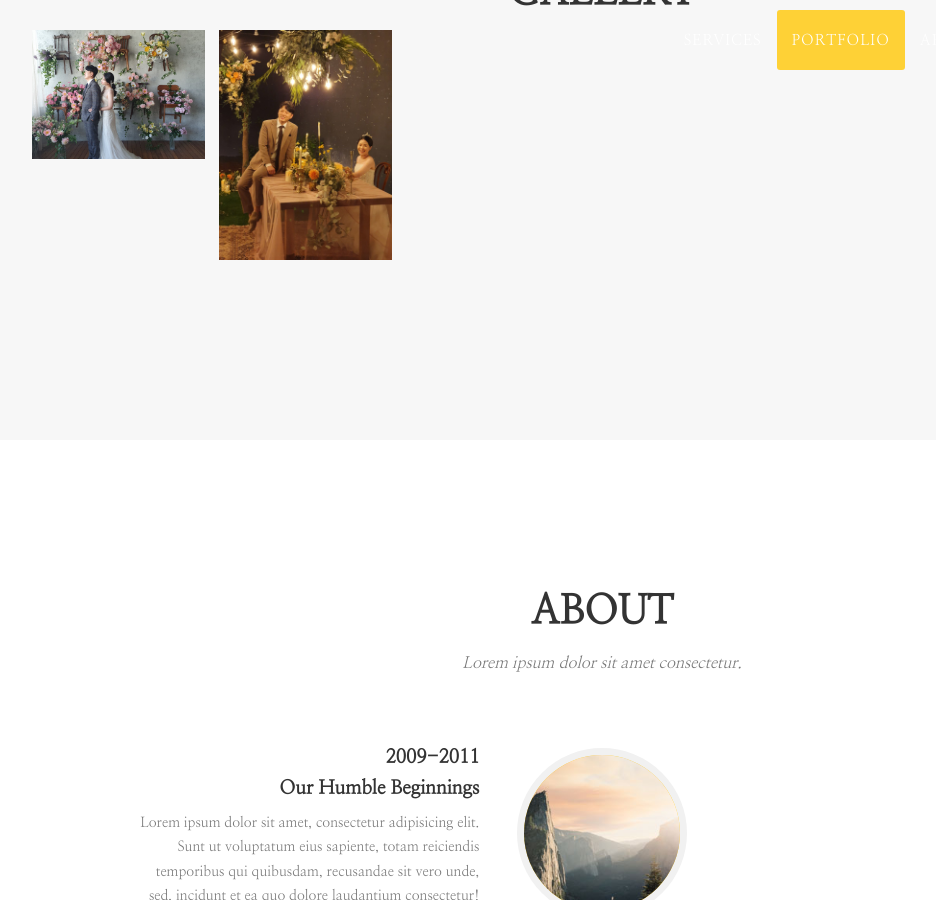
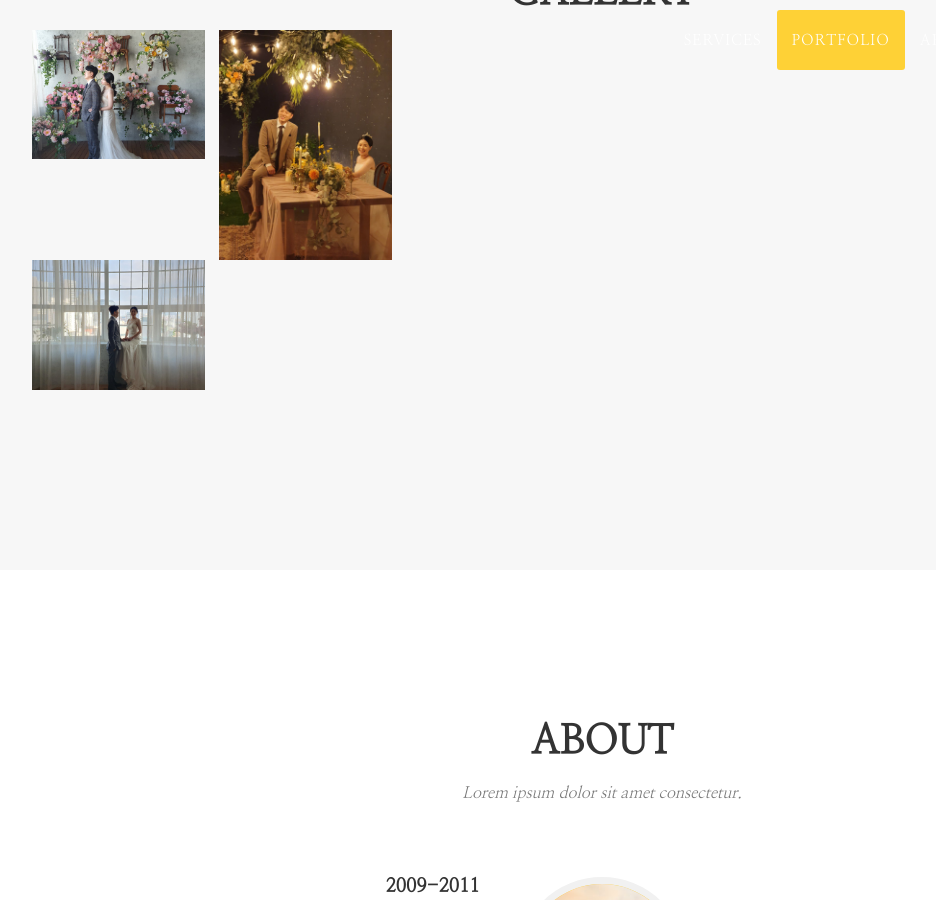
Before and after one commit to gusehdqo/LoveStory_Mysister, a Jekyll site: the page built from index.html, in a window 1280 px wide and 900 px high, scrolled down 1892 px. Shown: the whole window, without its empty margins (38-974 px from the left). Built offline with Jekyll 4.4.1, drawn with Linux system fonts in a browser that asks for light colours; some web fonts are replaced; comment, search, counter and statistics services are not loaded.

Commit message:
Update portfolio_grid.html

```diff
--- a/_includes/portfolio_grid.html
+++ b/_includes/portfolio_grid.html
@@ -28,6 +28,15 @@
                         <img src="img/portfolio/gallery_test_2.jpg" class="img-responsive img-centered" alt="">
 </a>
 
+<a href="#portfolioModal20" class="portfolio-link" data-toggle="modal" style="width: 48%; float:left;">
+                        <div class="portfolio-hover">
+                            <div class="portfolio-hover-content">
+                                <i class="fa fa-plus fa-3x"></i>
+                            </div>
+                        </div>
+                        <img src="img/portfolio/gallery_test_3.jpg" class="img-responsive img-centered" alt="">
+</a>
+
                 </div>
 <!--             {% for post in site.posts %} -->
 <!--                 <div class="col-md-4 col-sm-6 portfolio-item">
```
